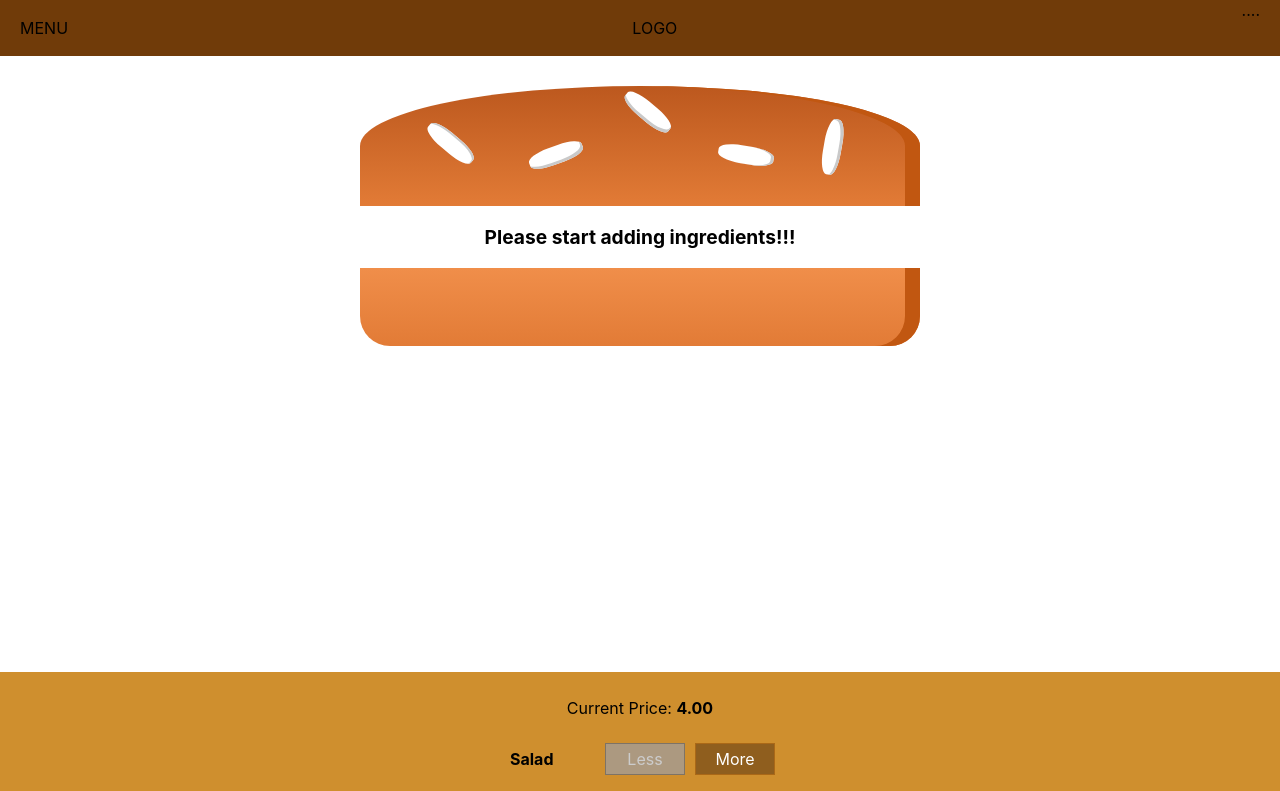
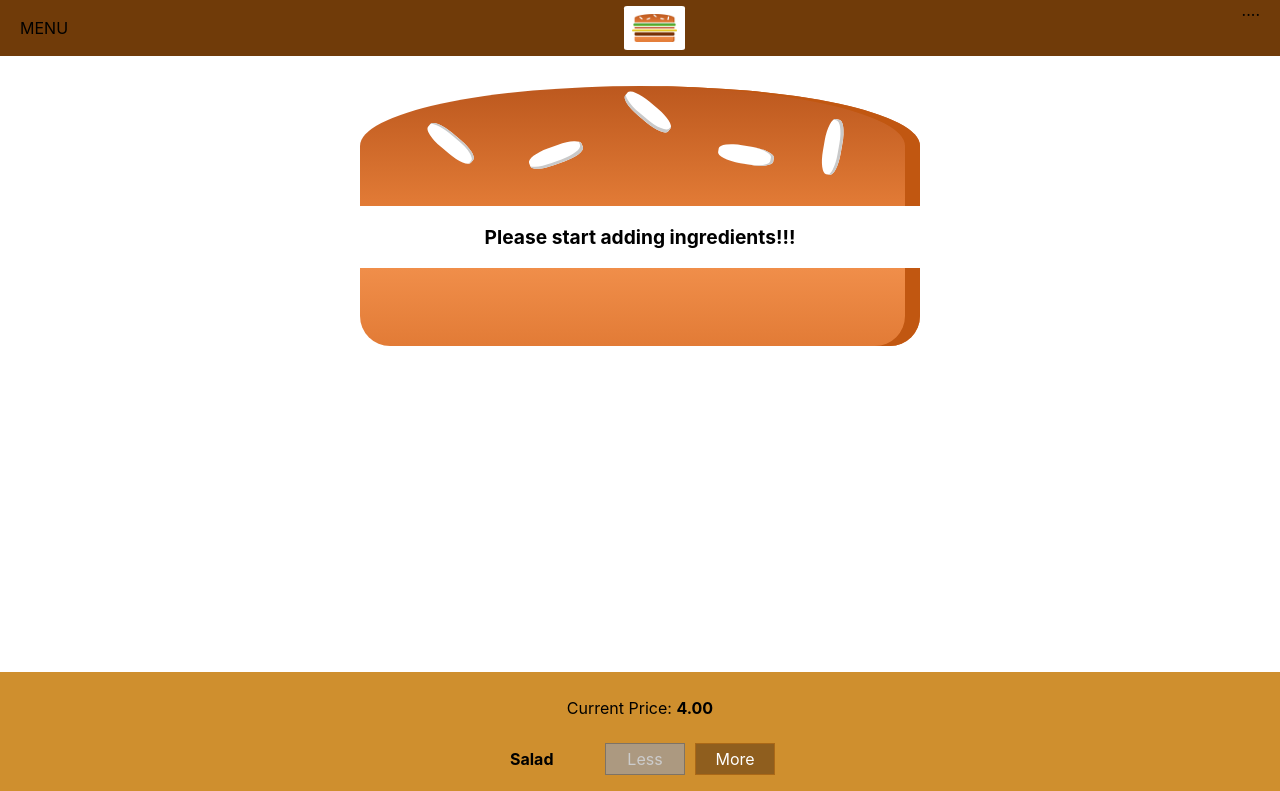
Before and after one commit to BuiKiem/burger-builder, a React (Create React App) app: page / in a window 1280 px wide. Shown: the top 791 px of the page. Built offline with nearby package versions, Linux system fonts and the light colour scheme.

Commit message:
Add logo to the navigation.

```diff
--- /dev/null
+++ b/src/components/Logo/Logo.module.css
@@ -0,0 +1,11 @@
+.Logo {
+    background-color: white;
+    padding: 8px;
+    height: 80%;
+    box-sizing: border-box;
+    border-radius: 5%;
+}
+
+.Logo img {
+    height: 100%;
+}
--- /dev/null
+++ b/src/components/Logo/index.js
@@ -0,0 +1,13 @@
+import React from "react";
+
+import burgerLogo from "../../assets/images/burger-logo.png";
+
+import classes from "./Logo.module.css";
+
+const logo = (props) => (
+    <div className={classes.Logo}>
+        <img src={burgerLogo} alt="Logo with a burger icon."/>
+    </div>
+);
+
+export default logo;
--- a/src/components/Navigation/Toolbar/index.js
+++ b/src/components/Navigation/Toolbar/index.js
@@ -1,11 +1,13 @@
 import React from "react";
+
+import Logo from "../../Logo";
 
 import classes from "./Toolbar.module.css";
 
 const toolbar = (props) => (
     <header className={classes.Toolbar}>
         <div>MENU</div>
-        <div>LOGO</div>
+        <Logo />
         <nav>
             ....
         </nav>
```
Also changed, not shown: src/assets/images/burger-logo.png (added).
